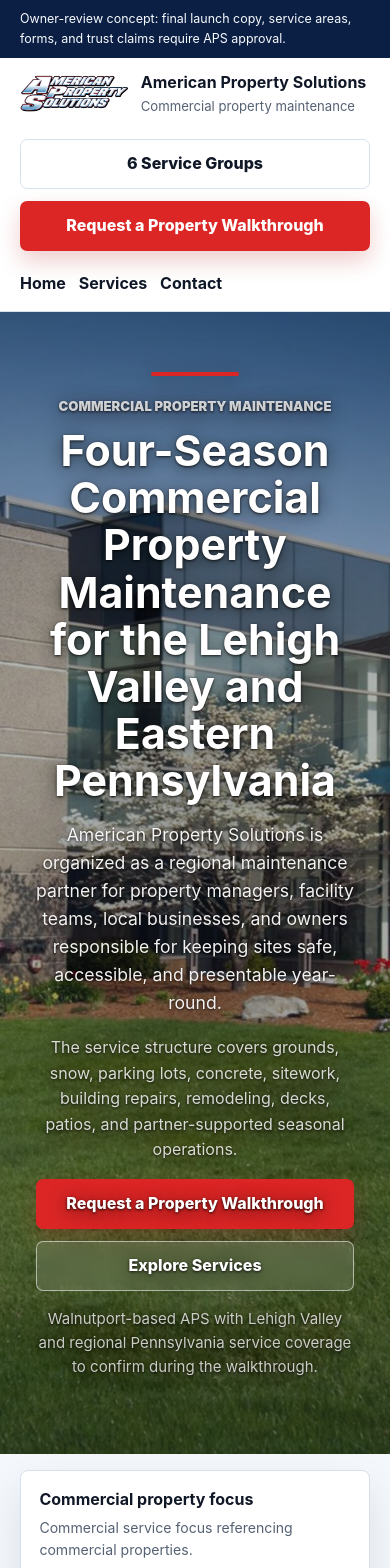
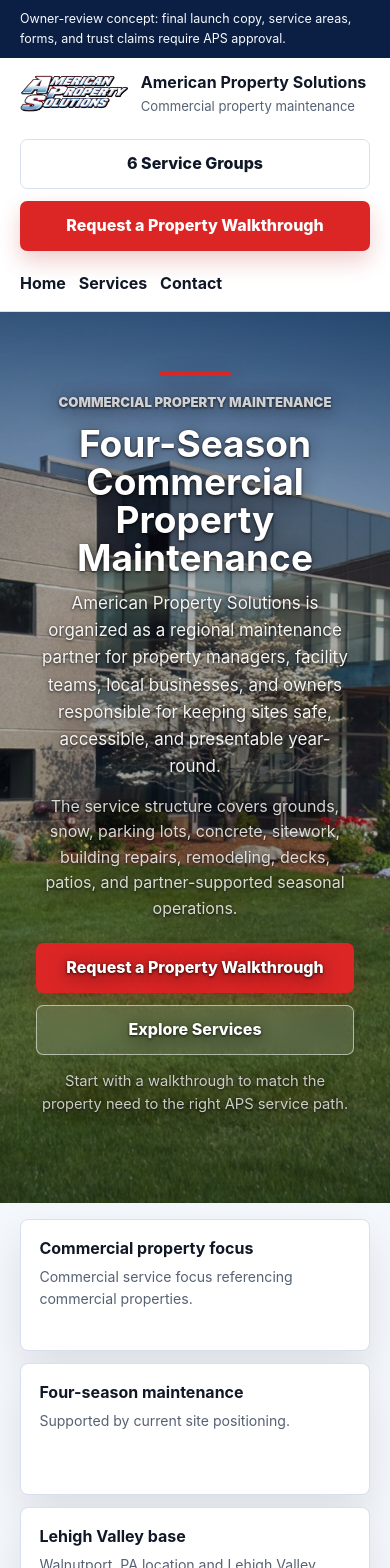
Before and after one commit to ThePalantir/AmericanPropertySolutions, a Next.js app in the folder website/: page / in a window 390 px wide. Shown: the top 1568 px of the page. Built offline with nearby package versions, Linux system fonts and the light colour scheme.

Commit message:
Refine APS cinematic hero typography

```diff
--- a/website/app/globals.css
+++ b/website/app/globals.css
@@ -1911,3 +1911,93 @@ textarea {
     align-items: stretch;
   }
 }
+
+/* Cinematic hero typography and placement refinement */
+.cinematic-hero {
+  min-height: clamp(620px, 82vh, 860px);
+  padding-top: clamp(5rem, 9vh, 8rem);
+  padding-bottom: clamp(3.75rem, 7vh, 6rem);
+}
+
+.cinematic-hero-content {
+  min-height: min(72vh, 720px);
+  place-items: end center;
+  padding-bottom: clamp(2rem, 7vh, 5.5rem);
+}
+
+.cinematic-hero .hero-copy {
+  width: min(100%, 1120px);
+  max-width: 1120px;
+}
+
+.cinematic-hero h1 {
+  max-width: 1020px;
+  margin-bottom: 0.85rem;
+  font-size: clamp(2.75rem, 4.4vw, 4.85rem);
+  line-height: 0.98;
+}
+
+.cinematic-hero .lead {
+  max-width: 760px;
+  margin-bottom: 0.85rem;
+  font-size: clamp(1.08rem, 1.55vw, 1.32rem);
+}
+
+.cinematic-hero .hero-copy > p:not(.eyebrow):not(.lead):not(.location-note) {
+  max-width: 720px;
+  margin-bottom: 1.35rem;
+  font-size: 1rem;
+}
+
+.cinematic-hero .hero-copy::before {
+  width: 72px;
+  margin-bottom: 1rem;
+}
+
+.cinematic-hero .eyebrow {
+  margin-bottom: 0.8rem;
+}
+
+.cinematic-hero .location-note {
+  margin-top: 0.9rem;
+  font-size: 0.92rem;
+}
+
+@media (max-width: 1040px) {
+  .cinematic-hero-content {
+    min-height: min(66vh, 640px);
+    padding-bottom: clamp(1.5rem, 5vh, 3.5rem);
+  }
+
+  .cinematic-hero h1 {
+    max-width: 880px;
+    font-size: clamp(2.45rem, 6.2vw, 3.95rem);
+  }
+
+  .cinematic-hero .lead {
+    max-width: 700px;
+  }
+}
+
+@media (max-width: 720px) {
+  .cinematic-hero {
+    min-height: auto;
+    padding-top: 3.75rem;
+    padding-bottom: 3rem;
+  }
+
+  .cinematic-hero-content {
+    min-height: 560px;
+    padding-bottom: 1.5rem;
+  }
+
+  .cinematic-hero h1 {
+    max-width: 560px;
+    font-size: clamp(2.2rem, 9.5vw, 3rem);
+    line-height: 1.02;
+  }
+
+  .cinematic-hero .lead {
+    font-size: 1.06rem;
+  }
+}
--- a/website/app/page.tsx
+++ b/website/app/page.tsx
@@ -28,7 +28,7 @@ export default function HomePage() {
       <CinematicHero slides={homeHeroSlides}>
         <div className="hero-copy">
           <p className="eyebrow on-dark">Commercial property maintenance</p>
-          <h1>Four-Season Commercial Property Maintenance for the Lehigh Valley and Eastern Pennsylvania</h1>
+          <h1>Four-Season Commercial Property Maintenance</h1>
           <p className="lead">
             American Property Solutions is organized as a regional maintenance
             partner for property managers, facility teams, local businesses, and
@@ -49,8 +49,7 @@ export default function HomePage() {
             </Link>
           </div>
           <p className="location-note on-dark-note">
-            Walnutport-based APS with Lehigh Valley and regional Pennsylvania
-            service coverage to confirm during the walkthrough.
+            Start with a walkthrough to match the property need to the right APS service path.
           </p>
         </div>
       </CinematicHero>
```
